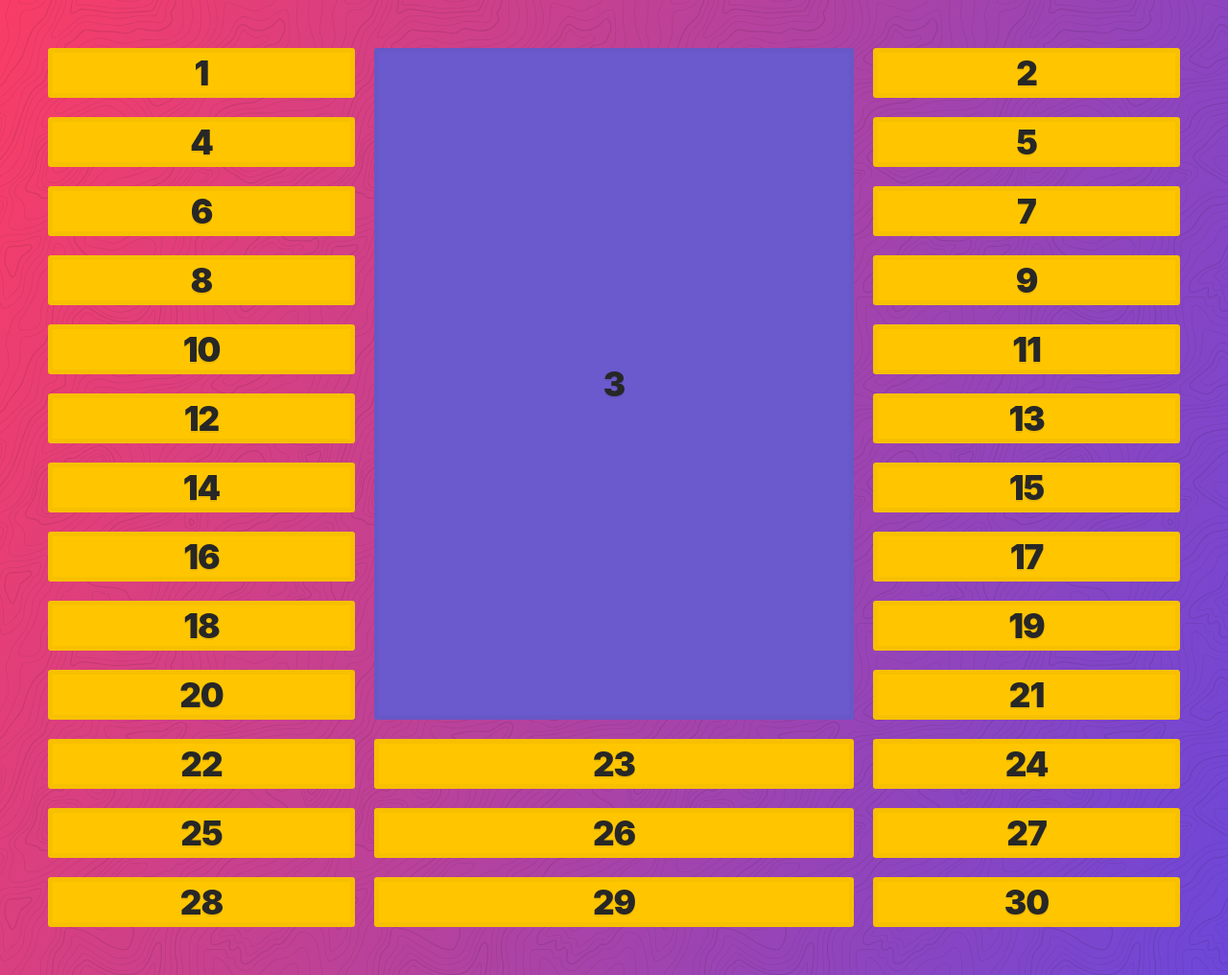
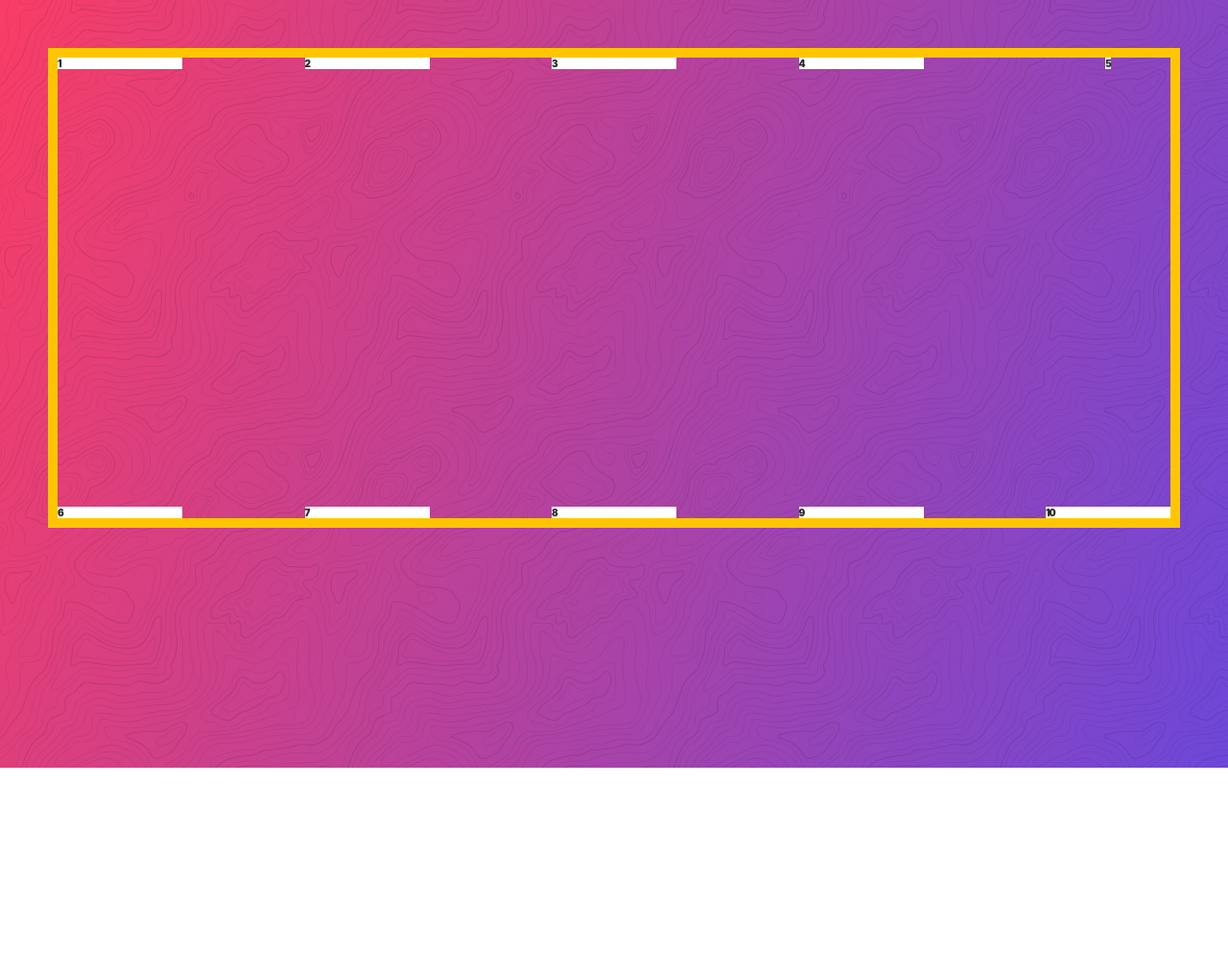
Before and after one commit to davidinoa/css-grid, a website: page index.html in a window 1280 px wide. Shown: the whole page at 96% size. After the commit the page ends 800 px from the top, so only its background shows below. Drawn offline with Linux system fonts and the light colour scheme.

Commit message:
Centering grid items

```diff
--- a/index.html
+++ b/index.html
@@ -5,53 +5,39 @@
   <meta charset="UTF-8">
   <meta name="viewport" content="width=device-width, initial-scale=1.0">
   <link rel="stylesheet" href="../assets/style.css">
-  <title>Line Names</title>
+  <title>Centering</title>
 </head>
 
 <body>
   <div class="container">
-    <div class="item item1">1</div>
-    <div class="item item2">2</div>
-    <div class="item item3">3</div>
-    <div class="item item4">4</div>
-    <div class="item item5">5</div>
-    <div class="item item6">6</div>
-    <div class="item item7">7</div>
-    <div class="item item8">8</div>
-    <div class="item item9">9</div>
-    <div class="item item10">10</div>
-    <div class="item item11">11</div>
-    <div class="item item12">12</div>
-    <div class="item item13">13</div>
-    <div class="item item14">14</div>
-    <div class="item item15">15</div>
-    <div class="item item16">16</div>
-    <div class="item item17">17</div>
-    <div class="item item18">18</div>
-    <div class="item item19">19</div>
-    <div class="item item20">20</div>
-    <div class="item item21">21</div>
-    <div class="item item22">22</div>
-    <div class="item item23">23</div>
-    <div class="item item24">24</div>
-    <div class="item item25">25</div>
-    <div class="item item26">26</div>
-    <div class="item item27">27</div>
-    <div class="item item28">28</div>
-    <div class="item item29">29</div>
-    <div class="item item30">30</div>
+    <div class="itm itm1">1</div>
+    <div class="itm itm2">2</div>
+    <div class="itm itm3">3</div>
+    <div class="itm itm4">4</div>
+    <div class="itm itm5">5</div>
+    <div class="itm itm6">6</div>
+    <div class="itm itm7">7</div>
+    <div class="itm itm8">8</div>
+    <div class="itm itm9">9</div>
+    <div class="itm itm10">10</div>
   </div>
   <style>
     .container {
       display: grid;
       grid-gap: 20px;
-      grid-template-columns: [site-left] 1fr [content-start] 500px [content-end] 1fr [site-left];
-      grid-template-rows: [content-top] repeat(10, auto) [content-bottom];
+      height: 500px;
+      border: 10px solid var(--yellow);
+      grid-template-columns: repeat(5, 130px);
+      place-items: stretch stretch;
+      justify-content: space-between;
+      align-content: space-between;
     }
-    .item3 {
-      background: slateblue;
-      grid-column-start: content-start;
-      grid-row: content-top / content-bottom;
+    .itm {
+      background: white;
+    }
+    .itm5 {
+      justify-self: center;
+      align-self: center;
     }
   </style>
 </body>
```
